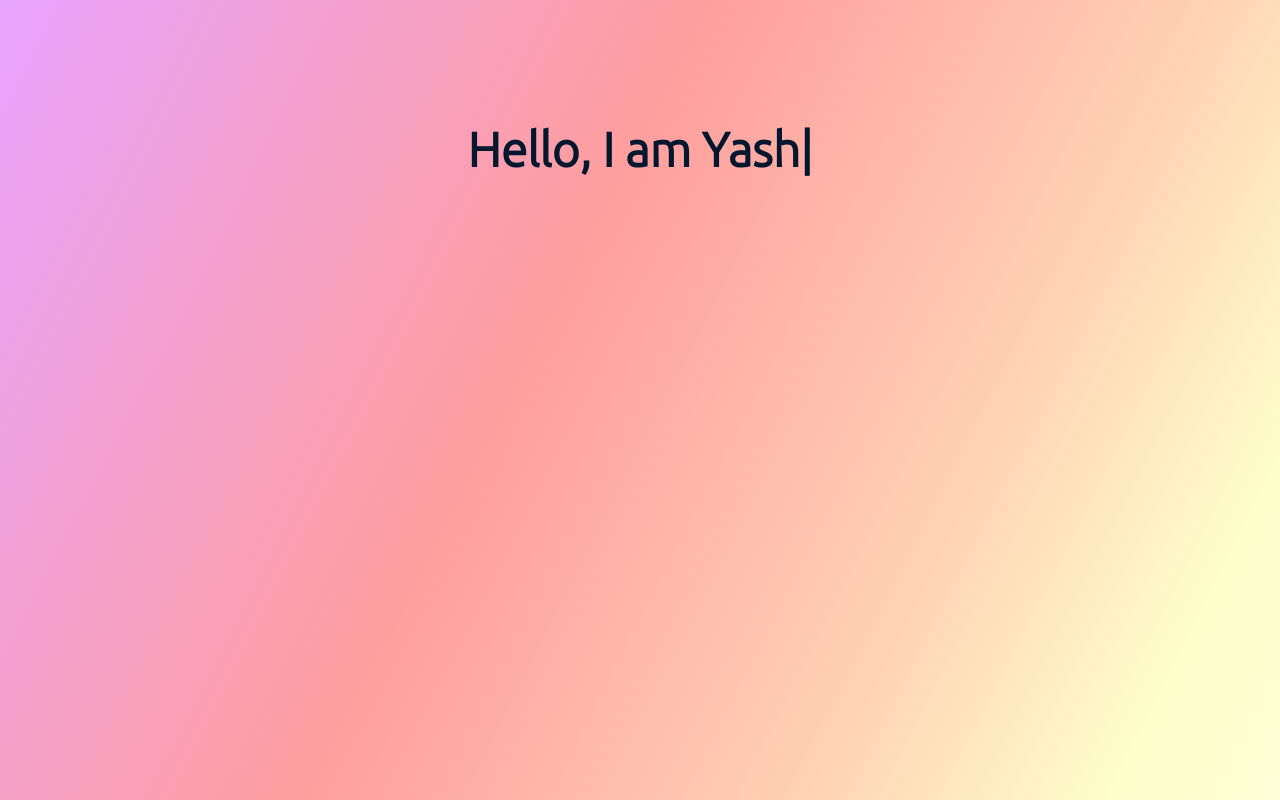
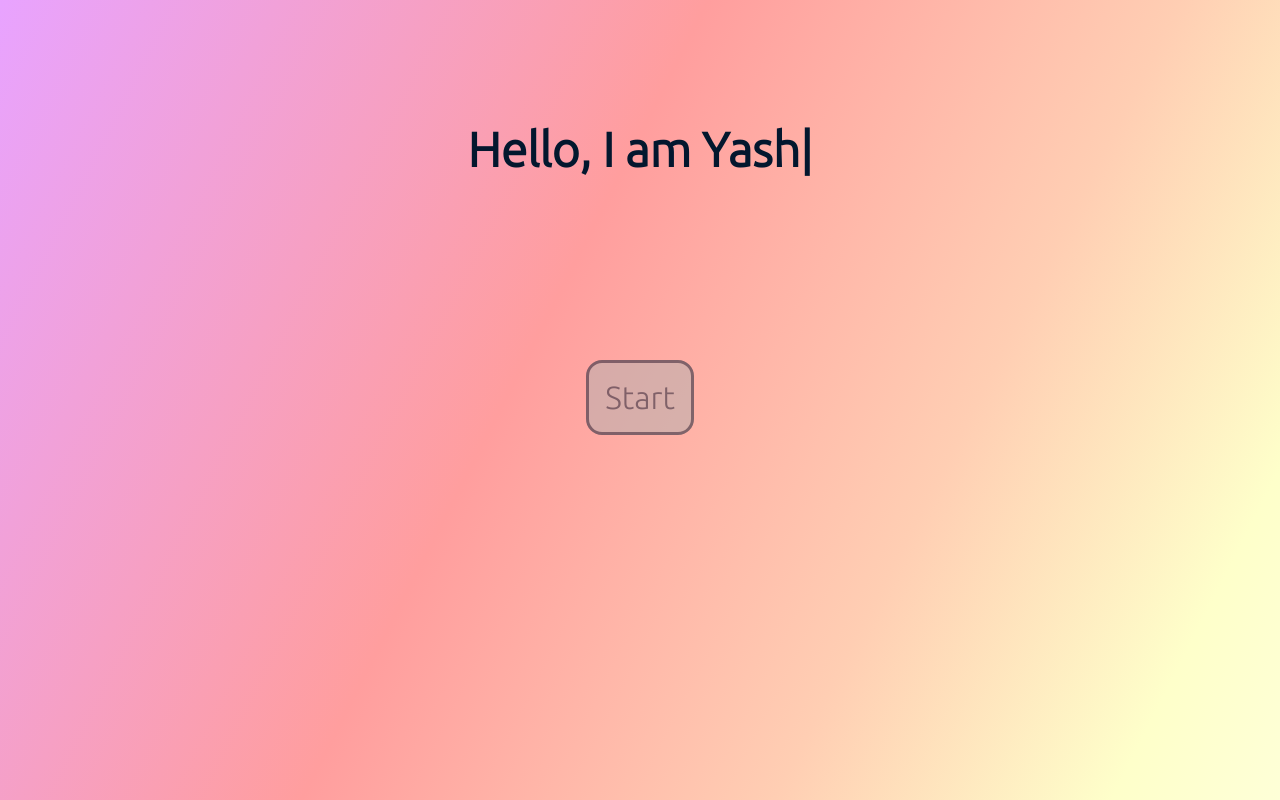
Before and after one commit to itsYashASeeker/MyPortfolio, a React (Create React App) app: page /#/ in a window 1280 px wide. Built offline with nearby package versions, Linux system fonts and the light colour scheme.

Commit message:
start button

```diff
--- a/src/pages/Home.js
+++ b/src/pages/Home.js
@@ -226,7 +226,7 @@ function Home(){
                 </div>
                 <div id="colorBurstid" className="colorBurst"></div>
                 {(homep===1)?
-                    <button id="startBurstId" className="startBurst dNone" onClick={startB}>Start</button>
+                    <button id="startBurstId" className="startBurst" onClick={startB}>Start</button>
                         : <></>
                 }
                 {/* {(homep===0 && scrollTop<=winHeight)? */}
```
